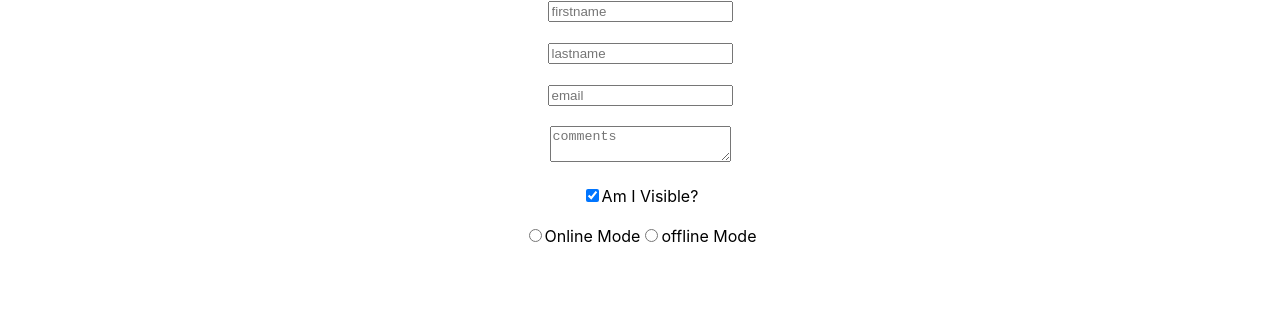
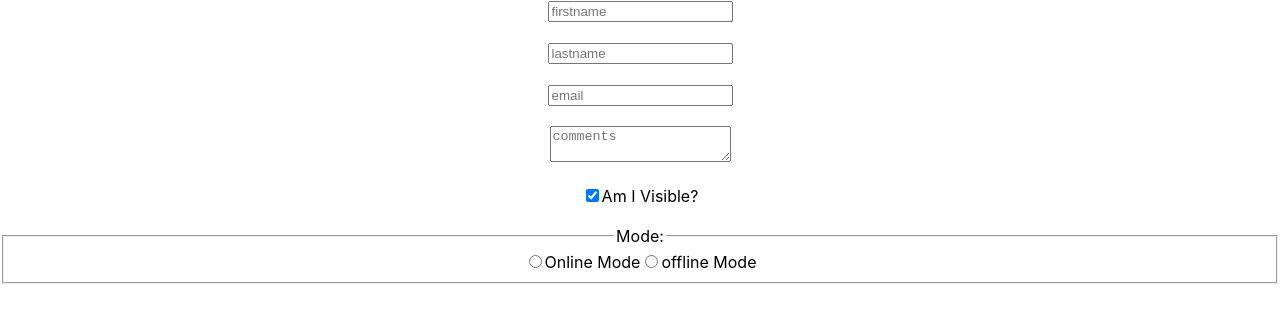
Before and after one commit to Prachi24599/form-app-react, a React (Create React App) app: page / in a window 1280 px wide. Shown: the top 322 px of the page. Built offline with nearby package versions, Linux system fonts and the light colour scheme.

Commit message:
grouping radio button using fieldset and legend tags

```diff
--- a/src/App.js
+++ b/src/App.js
@@ -86,6 +86,9 @@ function App() {
         <label htmlFor="isVisible">Am I Visible?</label>
         <br />
         <br />
+
+        <fieldset>
+          <legend>Mode:</legend>
           <input
             type="radio"
             onChange={changeHandler}
@@ -105,6 +108,7 @@ function App() {
             checked={formData.mode === "offline-mode"}
           />
           <label htmlFor="offline-mode">offline Mode</label>
+        </fieldset>
       </form>
     </div>
   );
```
Lines whose indentation alone changed are shown as unchanged.
